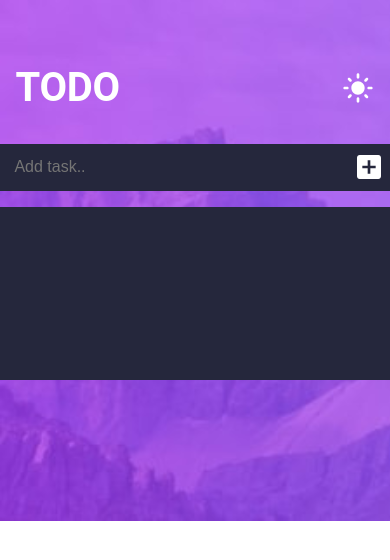
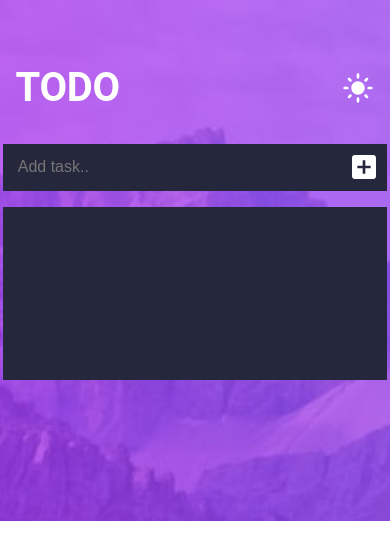
Before and after one commit to JAbsolu/Todo-app, a React (Create React App) app: page / in a window 390 px wide. Shown: the top 560 px of the page. Built offline with nearby package versions, Linux system fonts and the light colour scheme.

Commit message:
Made design responsive for Mobile devices

```diff
--- a/src/components/body/index.jsx
+++ b/src/components/body/index.jsx
@@ -150,7 +150,7 @@ const Body = () => {
                     display: 'flex',
                     justifyContent: 'space-between',
                     alignItems: 'center',
-                    width: !isMobileScreen ? '28rem': '97%',
+                    width: !isMobileScreen ? '28rem': '95%',
                     margin: '2rem auto 1rem',
                     padding: '0.4rem ',
                     background: themes.dark,
@@ -161,7 +161,7 @@ const Body = () => {
                         id='taskInput'
                         placeholder="Add task.."
                         style={{
-                            width: '97%',
+                            width: '95%',
                             margin: '0 auto',
                             fontSize: fontSizes.p,
                             padding: '0.5rem',
@@ -188,7 +188,7 @@ const Body = () => {
 
                 {/* THIS SECTION CONTAINS TASKS INPUT AND TASKS */}
                 <Box sx={{
-                    width: !isMobileScreen ? '28rem' : '97%',
+                    width: !isMobileScreen ? '28rem' : '95%',
                     background: colordark,
                     minHeight: '10rem',
                     padding: '0.4rem',
```
